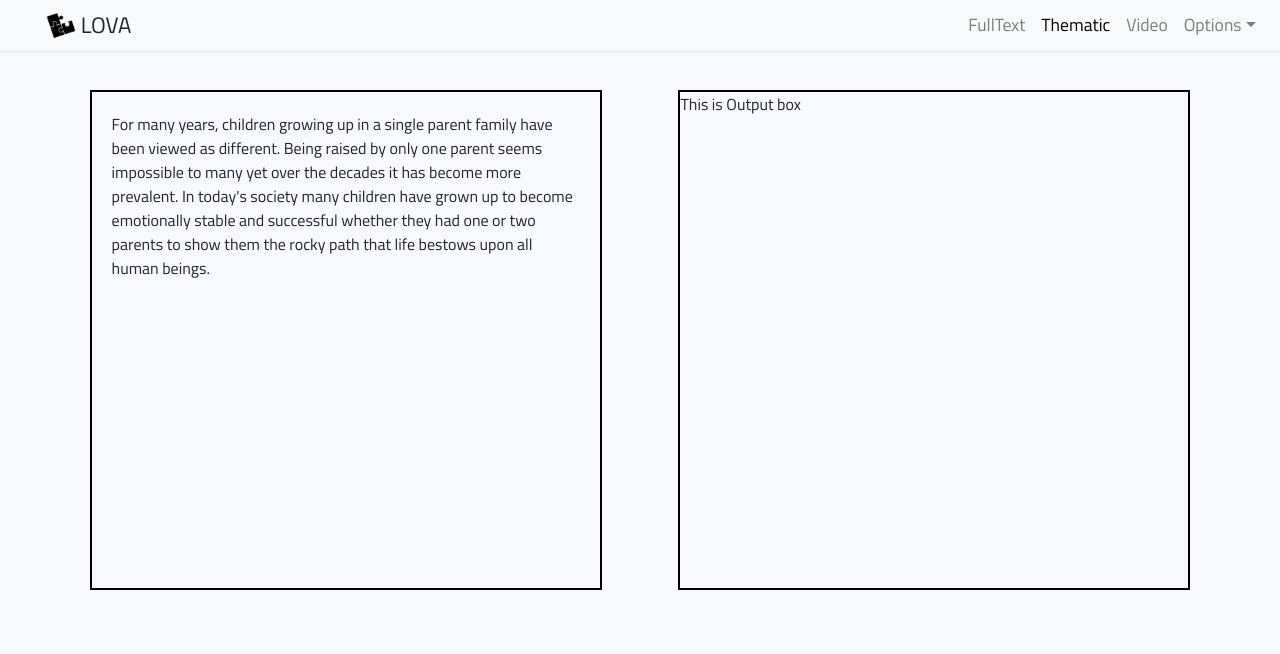
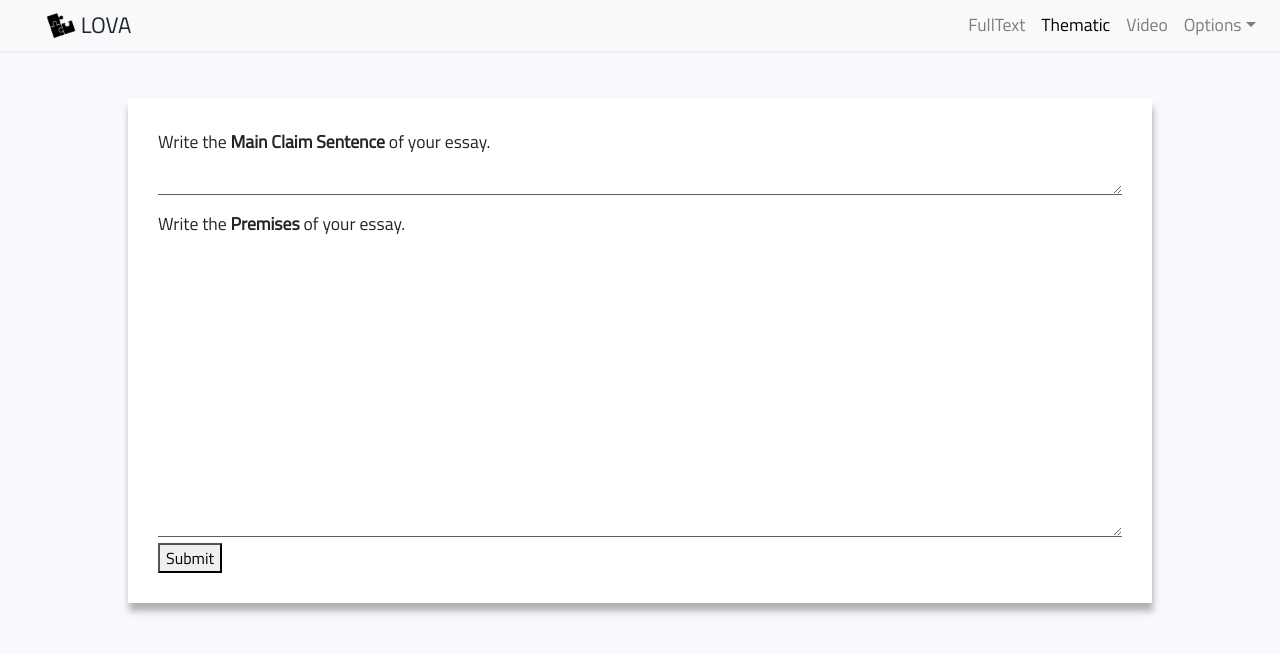
Before and after one commit to Seogeurim/lova-front, a React (Create React App) app: page /thematic in a window 1280 px wide. Shown: the top 654 px of the page. Built offline with nearby package versions, Linux system fonts and the light colour scheme.

Commit message:
tokenize sentence using sentence-splitter

```diff
--- a/package.json
+++ b/package.json
@@ -13,7 +13,8 @@
     "react-router-transition": "^1.2.1",
     "react-scripts": "2.1.3",
     "react-textarea-autosize": "^7.1.0",
-    "reactstrap": "^7.1.0"
+    "reactstrap": "^7.1.0",
+    "sentence-splitter": "^3.0.11"
   },
   "scripts": {
     "start": "cross-env NODE_PATH=src react-scripts start",
--- a/src/Pages/SubmitPage/SubmitPage.js
+++ b/src/Pages/SubmitPage/SubmitPage.js
@@ -11,47 +11,37 @@ class SubmitPage extends Component {
   constructor(props) {
     super(props);
     this.state = {
-      outputArray: [
-        {
-          key: "0",
-          token:
-            "For many years, children growing up in a single parent family have been viewed as different."
-        },
-        {
-          key: "1",
-          token:
-            "Being raised by only one parent seems impossible to many yet over the decades it has become more prevalent."
-        },
-        {
-          key: "2",
-          token:
-            "In today's society many children have grown up to become emotionally stable and successful whether they had one or two parents to show them the rocky path that life bestows upon all human beings."
-        }
-      ],
       selectedToken: ""
     };
   }
 
   render() {
-    console.log(this.state.outputArray);
     console.log(this.state.selectedToken);
     const { inputText } = this.props;
-    const { outputArray, selectedToken } = this.state;
+    const { selectedToken } = this.state;
     return (
       <div className="submitPage">
         <div className="submitPage__output">
           <div className="submitPage__output__textArea">
-            {outputArray.map(data => {
+            {inputText.map(data => {
               return (
                 <span
-                  key={data.key}
+                  key={data.range[0]}
                   className={cx("submitPage__output__textArea__token", {
                     "submitPage__output__textArea__token-active":
-                      selectedToken === data.key
+                      selectedToken === data.range[0]
                   })}
-                  onClick={() => this.handleClick(data.key)}
+                  onClick={() => this.handleClick(data.range[0])}
                 >
-                  {data.token}{" "}
+                  {data.type === "WhiteSpace" ? (
+                    data.raw.indexOf("\n") !== -1 ? (
+                      <br />
+                    ) : (
+                      " "
+                    )
+                  ) : (
+                    data.raw
+                  )}
                 </span>
               );
             })}
--- a/src/Pages/ThematicPage/ThematicPage.js
+++ b/src/Pages/ThematicPage/ThematicPage.js
@@ -3,8 +3,9 @@
 
 import React, { Component } from "react";
 import { NavBar } from "../../Components";
+import { SubmitPage } from "..";
 import Textarea from "react-textarea-autosize";
-import { SubmitPage } from "..";
+import { split } from "sentence-splitter";
 
 const defaultProps = {};
 const propTypes = {};
@@ -15,18 +16,19 @@ class ThematicPage extends Component {
     this.state = {
       claim: "",
       premise: "",
-      isSubmit: true
+      isSubmit: false,
+      outputText: []
     };
   }
 
   render() {
     console.log(this.state.isSubmit);
-    const { isSubmit, premise } = this.state;
+    const { isSubmit, outputText } = this.state;
     return (
       <div>
         <NavBar isActive="thematic" />
         {isSubmit ? (
-          <SubmitPage inputText={premise} />
+          <SubmitPage inputText={outputText} />
         ) : (
           <div className="inputArea">
             <div className="inputArea__container">
@@ -70,6 +72,7 @@ class ThematicPage extends Component {
   };
 
   handleSubmit = e => {
+    this.setState({ outputText: split(this.state.premise) });
     this.setState({ isSubmit: true });
   };
 }
```
Also changed, not shown: 1 other file (tests, documents, lock files or other folders).
